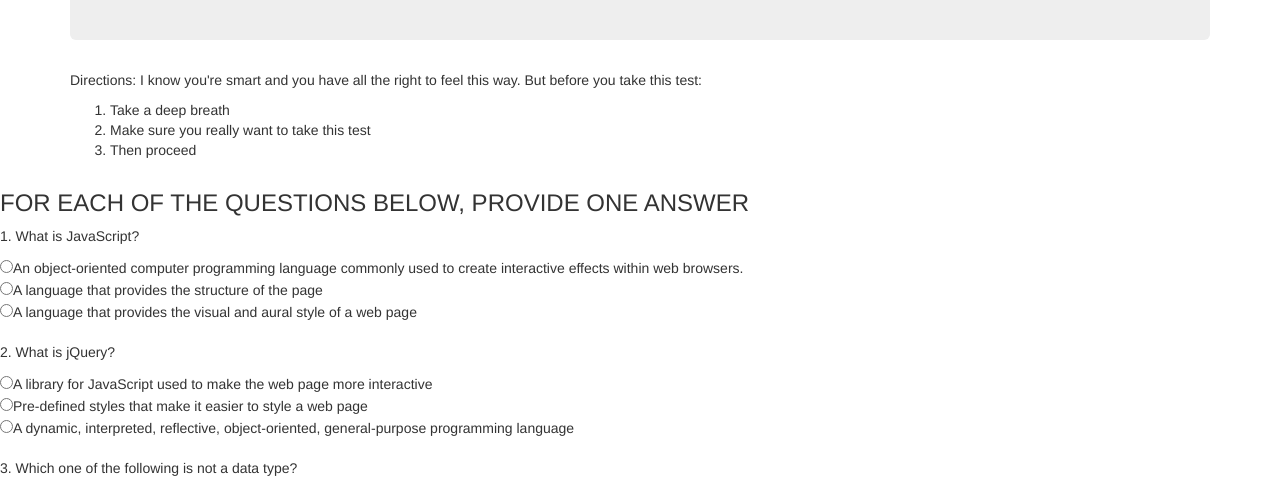
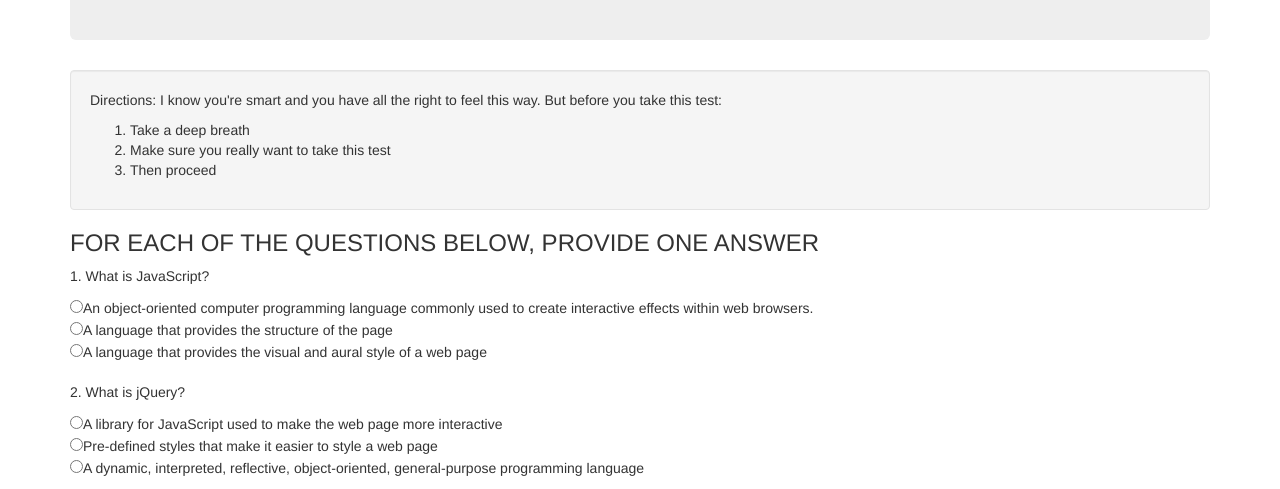
Before and after one commit to StacyChebet/javascript-quiz, a plain HTML site: page index.html in a window 1280 px wide. Shown: the part 278-767 px from the top of the page. Drawn offline with nearby package versions, Linux system fonts and the light colour scheme.

Commit message:
Add a div 'well' to the class 'directions'

```diff
--- a/index.html
+++ b/index.html
@@ -13,7 +13,7 @@
       <h1 class="heading">YOU THINK YOU KNOW, BUT DO YOU?</h1>
       <h2 class="title">TAKE THIS TEST TO FIND OUT!</h2>
     </div>
-
+    <div class="well">
       <p class="directions">Directions: I know you're smart and you have all the right to feel this way. But before you take this test:<br/>
         <ol class="before">
           <li>Take a deep breath</li>
```
